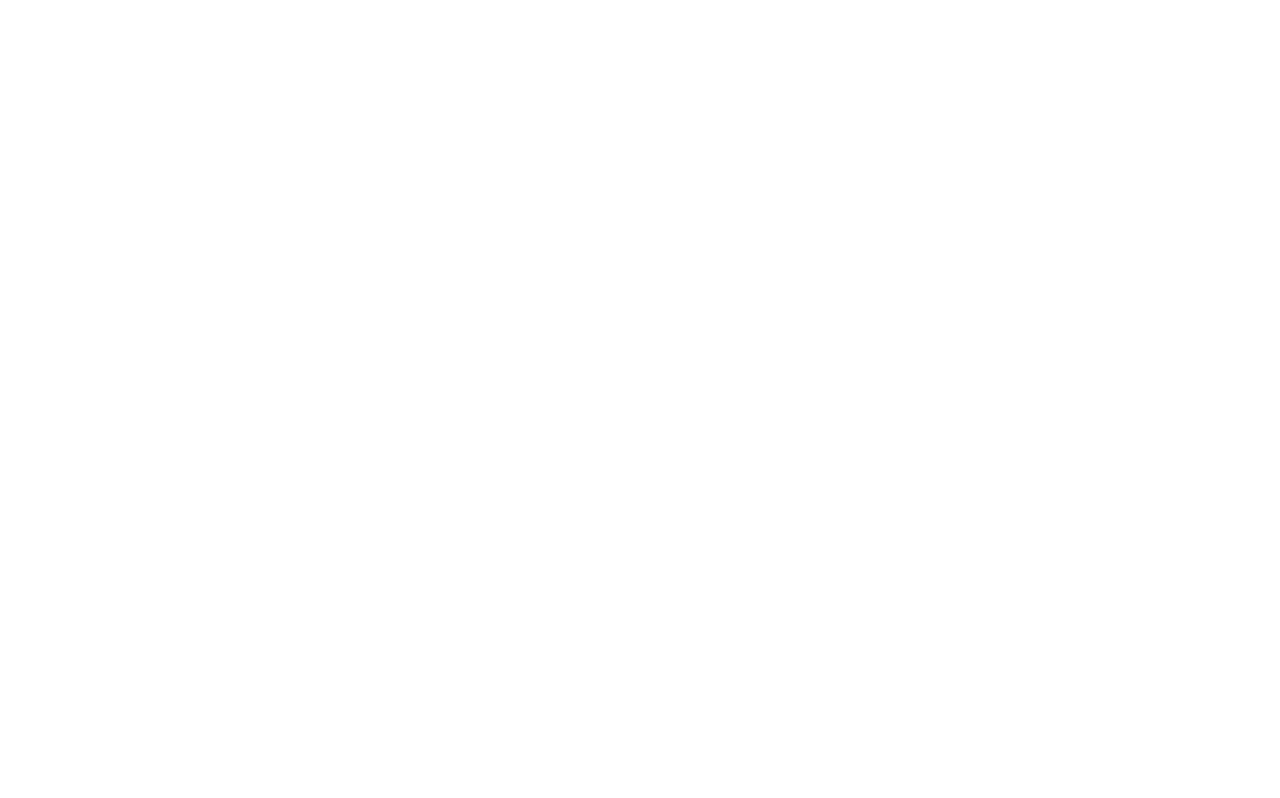
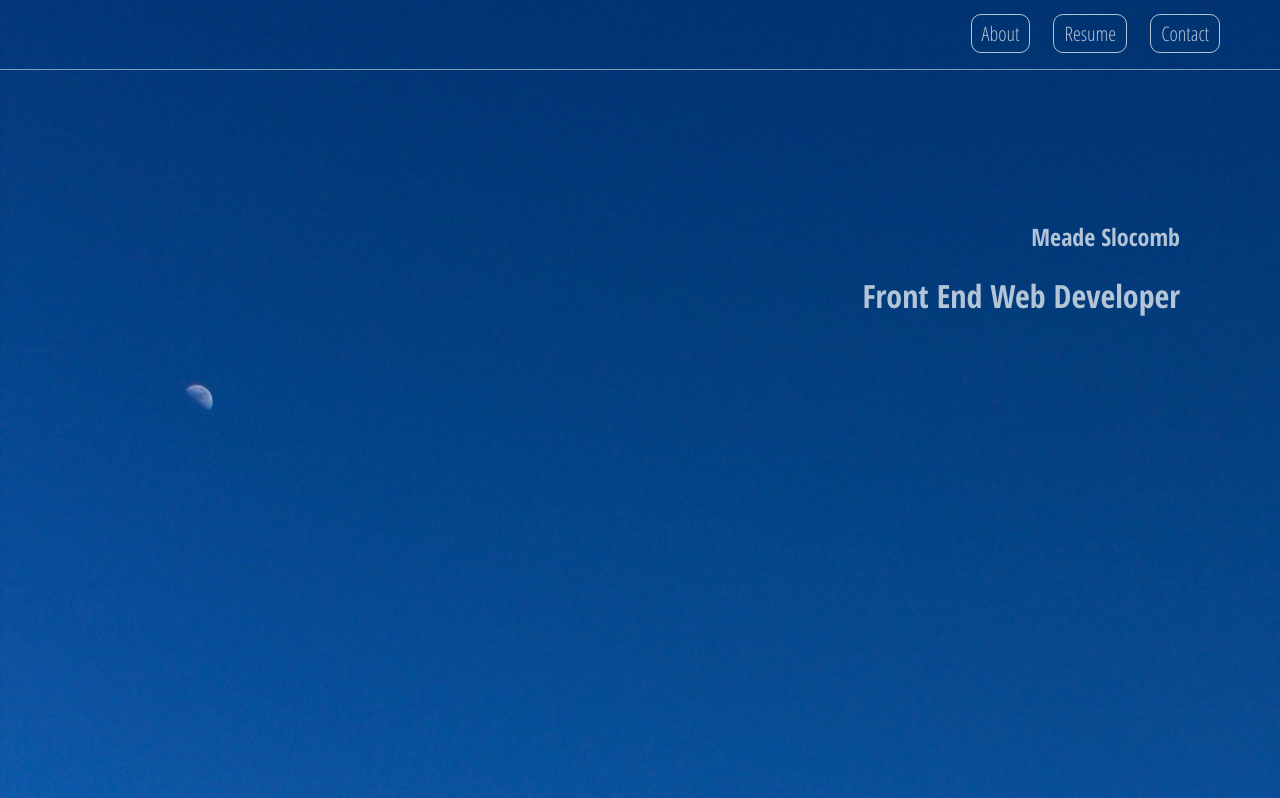
Before and after one commit to MeadeSlocomb/MSPortfolio, a website: page app/index.html in a window 1280 px wide. Shown: the top 798 px of the page. Drawn offline with Linux system fonts and the light colour scheme.

Commit message:
Added initial page layout and background image

```diff
--- a/app/index.html
+++ b/app/index.html
@@ -5,10 +5,28 @@
   <meta name="viewport" content="width=device-width, initial-scale=1.0">
   <link rel="stylesheet" href="css/vendor/normalize.css">
   <link rel="stylesheet" href="css/main.css">
+  <link href="http://fonts.googleapis.com/css?family=Open+Sans+Condensed:300,700" rel="stylesheet" type="text/css">
 </head>
 <body>
 
   <div class="container">
+    <div class="background">
+
+      <nav>
+        <div class="linkDiv">
+          <a href="">About</a>
+          <a href="">Resume</a>
+          <a href="">Contact</a>
+        </div>
+      </nav>
+
+      <div class="title">
+        <h2>Meade Slocomb</h2>
+        <h1>Front End Web Developer</h1>
+      </div>
+
+
+    </div>
 
   </div>
 
--- a/app/sass/main.scss
+++ b/app/sass/main.scss
@@ -0,0 +1,41 @@
+* {
+  box-sizing: border-box;
+  font-family: 'Open Sans Condensed', sans-serif;
+}
+
+.background {
+  background-image: url(../images/tree-801993.jpg);
+  width: 100%;
+  height: 2550px;
+  position: relative;
+}
+
+nav {
+  border-bottom: 1px RGBA(255, 255, 255, .5) solid;
+  height: 70px;
+  position: relative;
+}
+
+nav a {
+  font-size: 20px;
+  color: RGBA(255, 255, 255, .7);
+  text-decoration: none;
+  border: 1px solid RGBA(255, 255, 255, .7);
+  padding: 5px 10px 5px 10px;
+  margin: 10px;
+  border-radius: 10px;
+}
+
+.linkDiv {
+  position: absolute;
+  top: 20px;
+  right: 50px;
+}
+
+.title {
+  position: absolute;
+  top: 200px;
+  right: 100px;
+  text-align: right;
+  color: RGBA(255, 255, 255, .7);
+}
```
Also changed, not shown: app/css/main.css, app/images/tree-801993.jpg (added).
